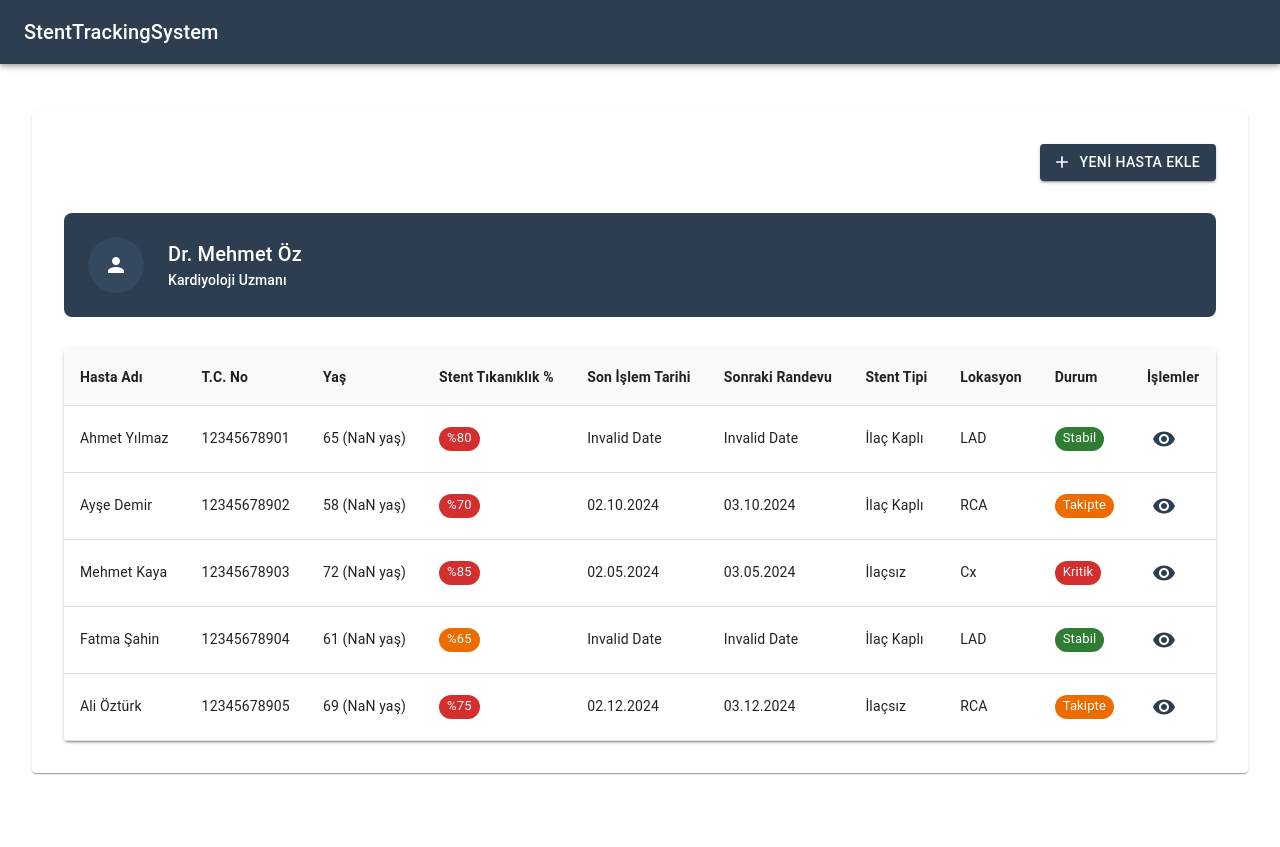
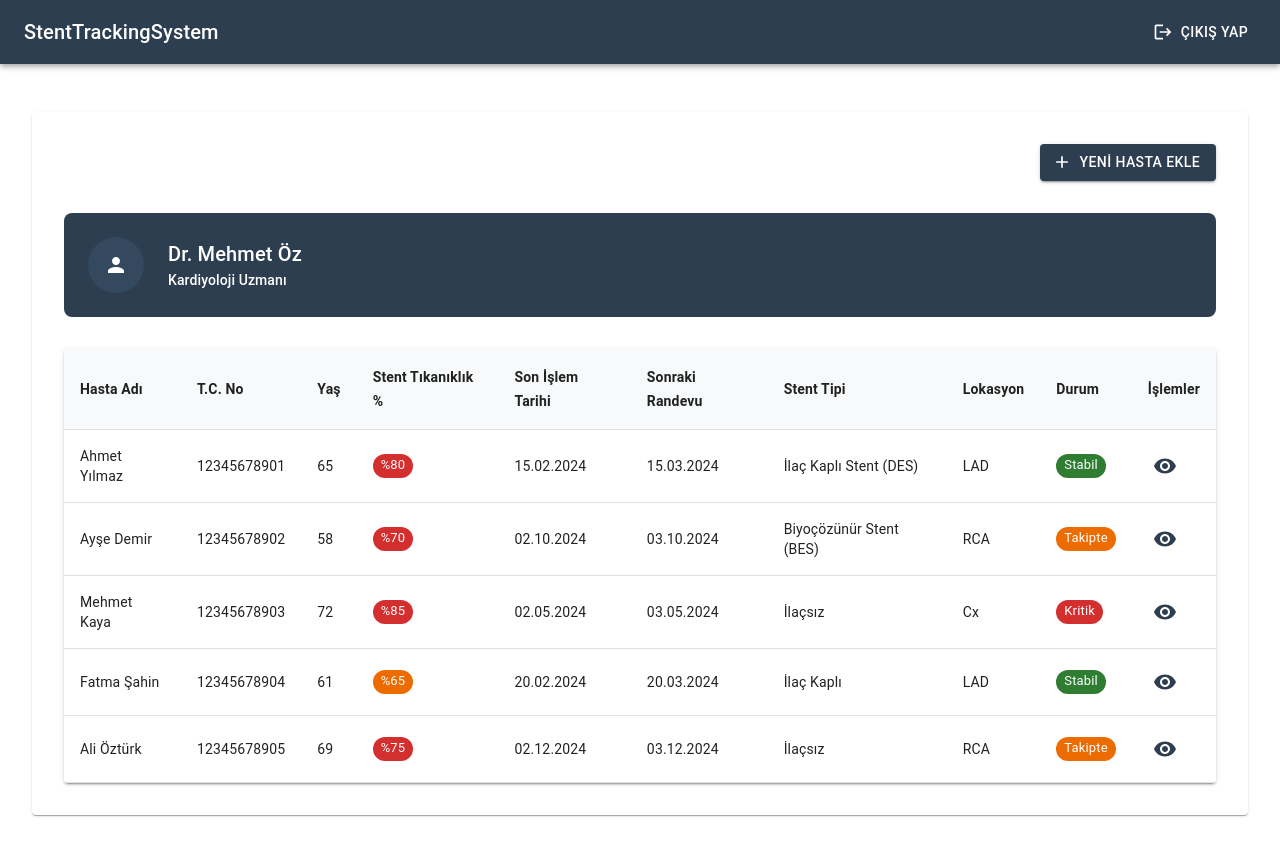
Before and after one commit to U9ursaa/StentTrackingSystem, a React (Create React App) app: page /doctor/dashboard in a window 1280 px wide. Before the commit the page ends 805 px from the top, so only its background shows below. Built offline with nearby package versions, Linux system fonts and the light colour scheme.

Commit message:
Stent tipleri genişletildi ve mock data güncellendi

```diff
--- a/src/components/Doctor/AddPatient.js
+++ b/src/components/Doctor/AddPatient.js
@@ -30,6 +30,28 @@ const AddPatient = () => {
     stentLocation: '',
     nextAppointment: '',
   });
+
+  // Stent lokasyonları
+  const stentLocations = [
+    { value: 'LAD', label: 'Sol Ön İnen Arter (LAD)' },
+    { value: 'LCX', label: 'Sol Sirkumfleks Arter (LCX)' },
+    { value: 'RCA', label: 'Sağ Koroner Arter (RCA)' },
+    { value: 'LMCA', label: 'Sol Ana Koroner Arter (LMCA)' },
+    { value: 'Diagonal', label: 'Diagonal Dal' },
+    { value: 'OM', label: 'Obtus Marginalis' },
+    { value: 'PDA', label: 'Posterior İnen Arter (PDA)' },
+    { value: 'PLV', label: 'Posterolateral Dal (PLV)' }
+  ];
+
+  // Stent tipleri
+  const stentTypes = [
+    { value: 'bms', label: 'İlaçsız Metal Stent (BMS)' },
+    { value: 'des', label: 'İlaç Kaplı Stent (DES)' },
+    { value: 'bes', label: 'Biyoçözünür Stent (BES)' },
+    { value: 'ses', label: 'Kendiliğinden Genişleyen Stent' },
+    { value: 'pdes', label: 'Polimer Bazlı İlaç Kaplı Stent' },
+    { value: 'pfdes', label: 'Polimer İçermeyen İlaç Kaplı Stent' }
+  ];
 
   const handleSubmit = (e) => {
     e.preventDefault();
@@ -170,7 +192,7 @@ const AddPatient = () => {
                 />
               </Grid>
               <Grid item xs={12} sm={6}>
-                <FormControl fullWidth sx={{ mb: 2 }}>
+                <FormControl fullWidth>
                   <InputLabel>Stent Tipi</InputLabel>
                   <Select
                     name="stentType"
@@ -178,20 +200,30 @@ const AddPatient = () => {
                     onChange={handleChange}
                     label="Stent Tipi"
                   >
-                    <MenuItem value="ilacsiz">İlaçsız Stent</MenuItem>
-                    <MenuItem value="ilacli">İlaç Kaplı Stent</MenuItem>
+                    {stentTypes.map((type) => (
+                      <MenuItem key={type.value} value={type.value}>
+                        {type.label}
+                      </MenuItem>
+                    ))}
                   </Select>
                 </FormControl>
               </Grid>
               <Grid item xs={12} sm={6}>
-                <TextField
-                  fullWidth
-                  label="Stent Lokasyonu"
-                  name="stentLocation"
-                  value={patientData.stentLocation}
-                  onChange={handleChange}
-                  sx={{ mb: 2 }}
-                />
+                <FormControl fullWidth>
+                  <InputLabel>Stent Lokasyonu</InputLabel>
+                  <Select
+                    name="stentLocation"
+                    value={patientData.stentLocation}
+                    onChange={handleChange}
+                    label="Stent Lokasyonu"
+                  >
+                    {stentLocations.map((location) => (
+                      <MenuItem key={location.value} value={location.value}>
+                        {location.label}
+                      </MenuItem>
+                    ))}
+                  </Select>
+                </FormControl>
               </Grid>
               <Grid item xs={12} sm={6}>
                 <TextField
--- a/src/components/Doctor/DoctorDashboard.js
+++ b/src/components/Doctor/DoctorDashboard.js
@@ -59,7 +59,7 @@ const DoctorDashboard = () => {
       lastProcedureDate: "15.02.2024",
       nextAppointment: "15.03.2024",
       status: "stable",
-      stentType: "İlaç Kaplı",
+      stentType: "İlaç Kaplı Stent (DES)",
       location: "LAD"
     },
     {
@@ -68,10 +68,10 @@ const DoctorDashboard = () => {
       tcNo: "12345678902",
       age: "58",
       blockagePercentage: 70,
-      lastProcedureDate: "10.02.2024",
-      nextAppointment: "10.03.2024",
+      lastProcedureDate: "02.10.2024",
+      nextAppointment: "03.10.2024",
       status: "follow-up",
-      stentType: "İlaç Kaplı",
+      stentType: "Biyoçözünür Stent (BES)",
       location: "RCA"
     },
     {
@@ -80,8 +80,8 @@ const DoctorDashboard = () => {
       tcNo: "12345678903",
       age: "72",
       blockagePercentage: 85,
-      lastProcedureDate: "05.02.2024",
-      nextAppointment: "05.03.2024",
+      lastProcedureDate: "02.05.2024",
+      nextAppointment: "03.05.2024",
       status: "critical",
       stentType: "İlaçsız",
       location: "Cx"
@@ -104,8 +104,8 @@ const DoctorDashboard = () => {
       tcNo: "12345678905",
       age: "69",
       blockagePercentage: 75,
-      lastProcedureDate: "12.02.2024",
-      nextAppointment: "12.03.2024",
+      lastProcedureDate: "02.12.2024",
+      nextAppointment: "03.12.2024",
       status: "follow-up",
       stentType: "İlaçsız",
       location: "RCA"
@@ -289,20 +289,16 @@ const DoctorDashboard = () => {
                   >
                     <TableCell>{patient.name}</TableCell>
                     <TableCell>{patient.tcNo}</TableCell>
-                    <TableCell>{patient.age} ({calculateAge(patient.birthDate)} yaş)</TableCell>
+                    <TableCell>{patient.age}</TableCell>
                     <TableCell>
                       <Chip
                         label={`%${patient.blockagePercentage}`}
-                        color={getBlockageColor(patient.blockagePercentage)}
+                        color={patient.blockagePercentage >= 70 ? "error" : "warning"}
                         size="small"
                       />
                     </TableCell>
-                    <TableCell>
-                      {new Date(patient.lastProcedureDate).toLocaleDateString('tr-TR')}
-                    </TableCell>
-                    <TableCell>
-                      {new Date(patient.nextAppointment).toLocaleDateString('tr-TR')}
-                    </TableCell>
+                    <TableCell>{patient.lastProcedureDate}</TableCell>
+                    <TableCell>{patient.nextAppointment}</TableCell>
                     <TableCell>{patient.stentType}</TableCell>
                     <TableCell>{patient.location}</TableCell>
                     <TableCell>
--- a/src/components/Layout/Header.js
+++ b/src/components/Layout/Header.js
@@ -4,10 +4,13 @@ import {
   Toolbar,
   Typography,
   IconButton,
+  Button,
+  Box,
 } from '@mui/material';
 import {
   ArrowBack as ArrowBackIcon,
   Home as HomeIcon,
+  Logout as LogoutIcon,
 } from '@mui/icons-material';
 import { useNavigate, useLocation } from 'react-router-dom';
 
@@ -15,6 +18,12 @@ const Header = () => {
   const navigate = useNavigate();
   const location = useLocation();
   const showNavButtons = location.pathname !== '/doctor/dashboard';
+
+  const handleLogout = () => {
+    // Burada gerekirse logout işlemleri yapılabilir
+    // Örneğin: localStorage.clear();
+    navigate('/');
+  };
 
   return (
     <AppBar position="static" sx={{ backgroundColor: '#2c3e50', mb: 2 }}>
@@ -42,6 +51,15 @@ const Header = () => {
            location.pathname.includes('patient/') ? 'Hasta Detayları' :
            'StentTrackingSystem'}
         </Typography>
+        <Box sx={{ display: 'flex', alignItems: 'center' }}>
+          <Button
+            color="inherit"
+            onClick={handleLogout}
+            startIcon={<LogoutIcon />}
+          >
+            Çıkış Yap
+          </Button>
+        </Box>
       </Toolbar>
     </AppBar>
   );
```
